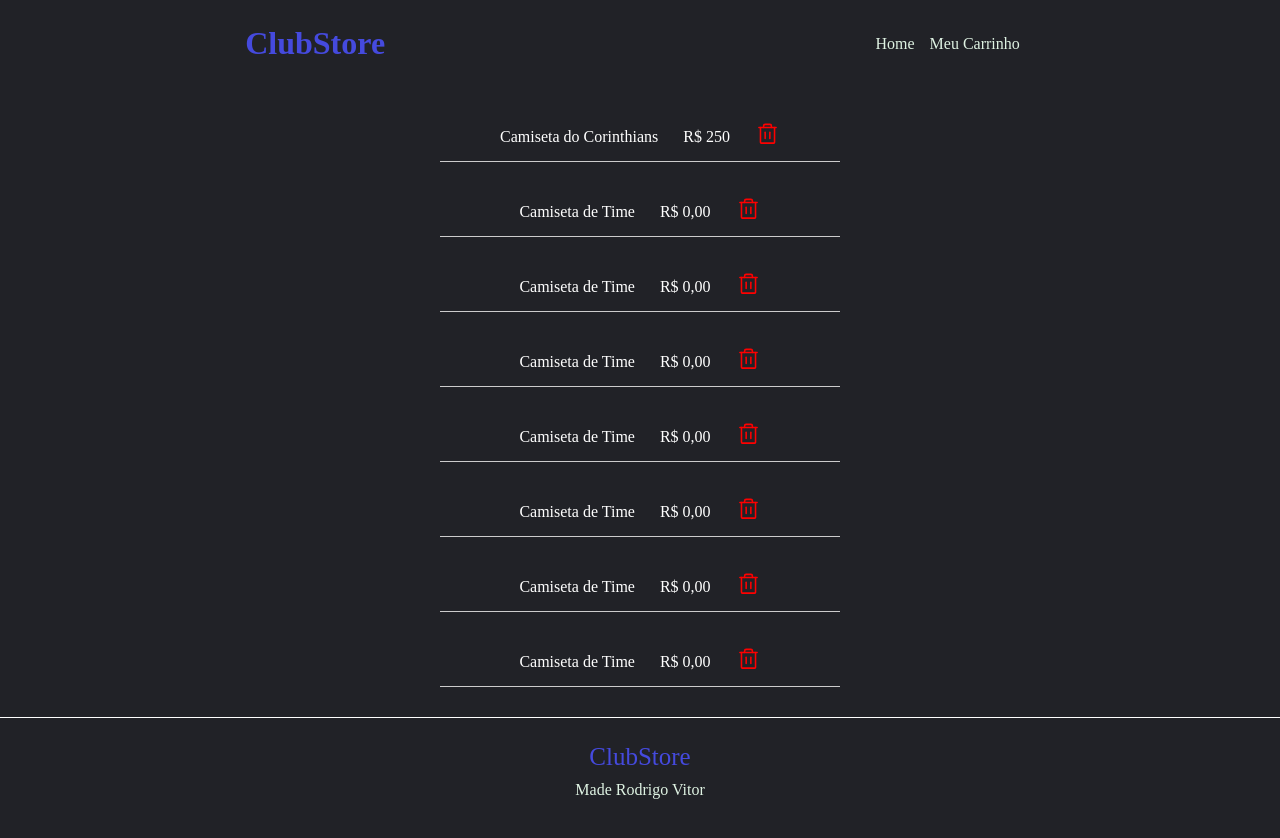
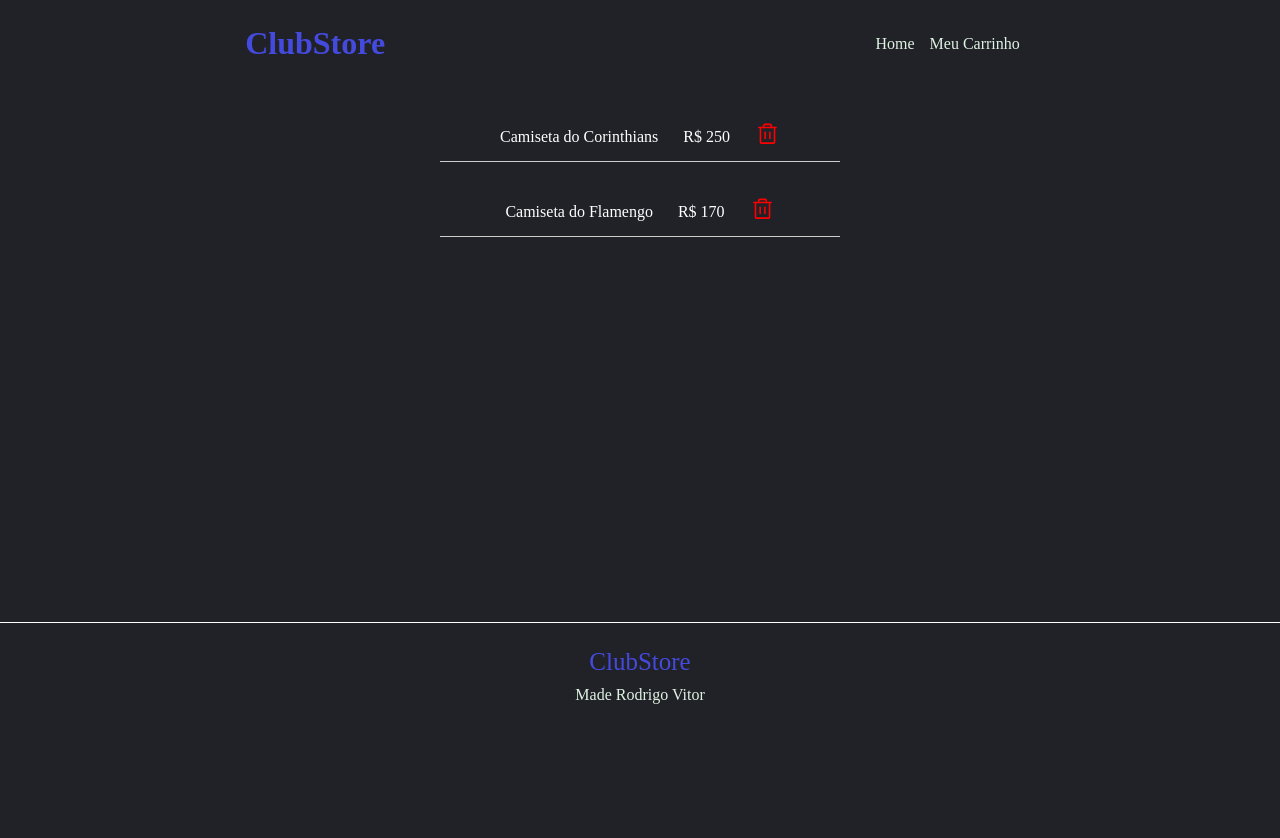
Before and after one commit to RodrigoVitor/club-store, a React (Vite) app: page /meu-carrinho in a window 1280 px wide. After the commit the page ends 800 px from the top, so only its background shows below. Built offline with nearby package versions, Linux system fonts and the light colour scheme.

Commit message:
Adding cart array

```diff
--- a/src/contexts/Context.tsx
+++ b/src/contexts/Context.tsx
@@ -3,7 +3,7 @@ import { CartType, cartInitialState, cartReducer } from '../reducers/cartReducer
 import { ReducerActionType } from '../types/ReducerActionType'
 
 type InitialStateType = {
-    cart: CartType
+    cart: CartType[]
 }
 type ContextType = {
     state: InitialStateType,
--- a/src/pages/MyCar/index.tsx
+++ b/src/pages/MyCar/index.tsx
@@ -5,49 +5,16 @@ import { Context } from '../../contexts/Context'
 
 export function MyCar () {
     const {state, dispatch} = useContext(Context)
+    console.log(state.cart[0])
     return (
         <C.Container>
-            <C.Box>
-                <C.Title>Camiseta do {state.cart.name}</C.Title>
-                <C.Price> R$ {state.cart.price}</C.Price>
-                <a href="#"><Trash size={25} /></a>
-            </C.Box>
-            <C.Box>
-                <C.Title>Camiseta de Time</C.Title>
-                <C.Price> R$ 0,00</C.Price>
-                <a href="#"><Trash size={25} /></a>
-            </C.Box>
-            <C.Box>
-                <C.Title>Camiseta de Time</C.Title>
-                <C.Price> R$ 0,00</C.Price>
-                <a href="#"><Trash size={25} /></a>
-            </C.Box>
-            <C.Box>
-                <C.Title>Camiseta de Time</C.Title>
-                <C.Price> R$ 0,00</C.Price>
-                <a href="#"><Trash size={25} /></a>
-            </C.Box>
-            <C.Box>
-                <C.Title>Camiseta de Time</C.Title>
-                <C.Price> R$ 0,00</C.Price>
-                <a href="#"><Trash size={25} /></a>
-            </C.Box>
-            <C.Box>
-                <C.Title>Camiseta de Time</C.Title>
-                <C.Price> R$ 0,00</C.Price>
-                <a href="#"><Trash size={25} /></a>
-            </C.Box>
-            <C.Box>
-                <C.Title>Camiseta de Time</C.Title>
-                <C.Price> R$ 0,00</C.Price>
-                <a href="#"><Trash size={25} /></a>
-            </C.Box>
-            <C.Box>
-                <C.Title>Camiseta de Time</C.Title>
-                <C.Price> R$ 0,00</C.Price>
-                <a href="#"><Trash size={25} /></a>
-
-            </C.Box>
+            {state.cart.map(cart => (
+                <C.Box key={cart.id}>
+                    <C.Title>Camiseta do {cart.name}</C.Title>
+                    <C.Price> R$ {cart.price}</C.Price>
+                    <a href="#"><Trash size={25} /></a>
+                </C.Box>
+            ))}
         </C.Container>
     )
 }
--- a/src/reducers/cartReducer.ts
+++ b/src/reducers/cartReducer.ts
@@ -6,13 +6,20 @@ export type CartType = {
     id: string
 }
 
-export const cartInitialState: CartType = {
-    name: 'Corinthians',
-    price: 250,
-    id: '0',
-}
+export const cartInitialState: CartType[] = [
+    {
+        name: 'Corinthians',
+        price: 250,
+        id: '0',
+    },
+    {
+        name: 'Flamengo',
+        price: 170,
+        id: '1',
+    }
+]
 
-export function cartReducer (state: CartType, action: ReducerActionType) {
+export function cartReducer (state: CartType[], action: ReducerActionType) {
     switch (action.type) {
         case 'ADD':
             return state
```
